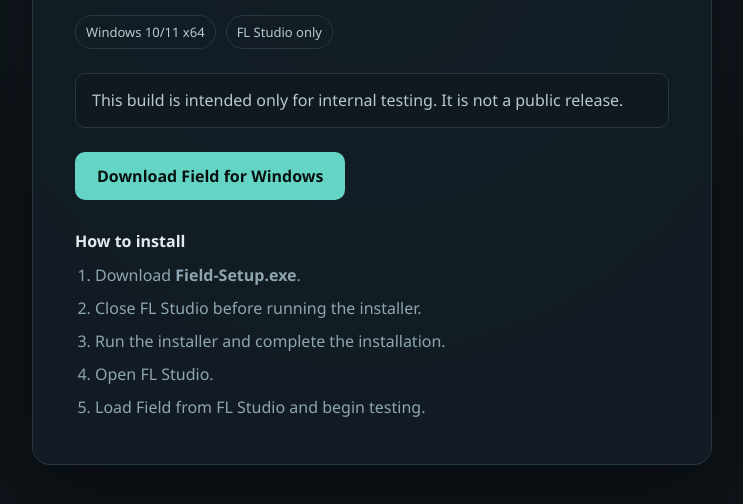
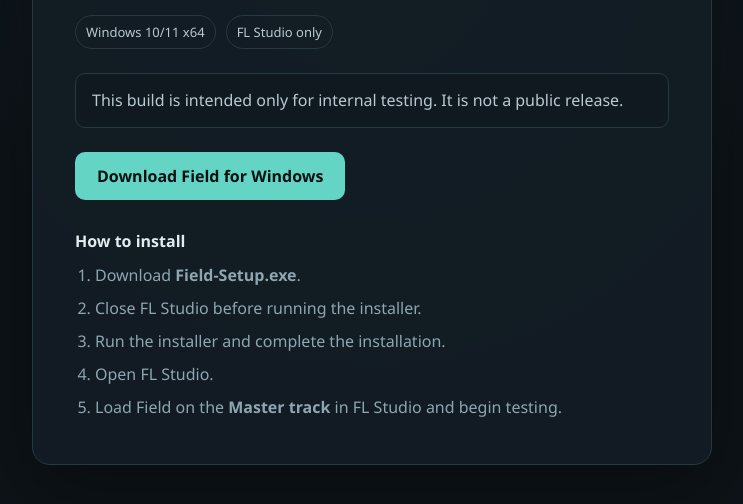
Before and after one commit to pnaliath/field, a plain HTML site: page deploy-site/index.html in a window 1280 px wide. Shown: the part 252-756 px from the top of the page, without its empty margins (268-1011 px from the left). Drawn offline with Linux system fonts and the light colour scheme.

Commit message:
Clarify Field should be loaded on FL Studio master track

```diff
--- a/deploy-site/index.html
+++ b/deploy-site/index.html
@@ -29,7 +29,7 @@
       <li>Close FL Studio before running the installer.</li>
       <li>Run the installer and complete the installation.</li>
       <li>Open FL Studio.</li>
-      <li>Load Field from FL Studio and begin testing.</li>
+      <li>Load Field on the <strong>Master track</strong> in FL Studio and begin testing.</li>
     </ol>
   </main>
 </body>
```
